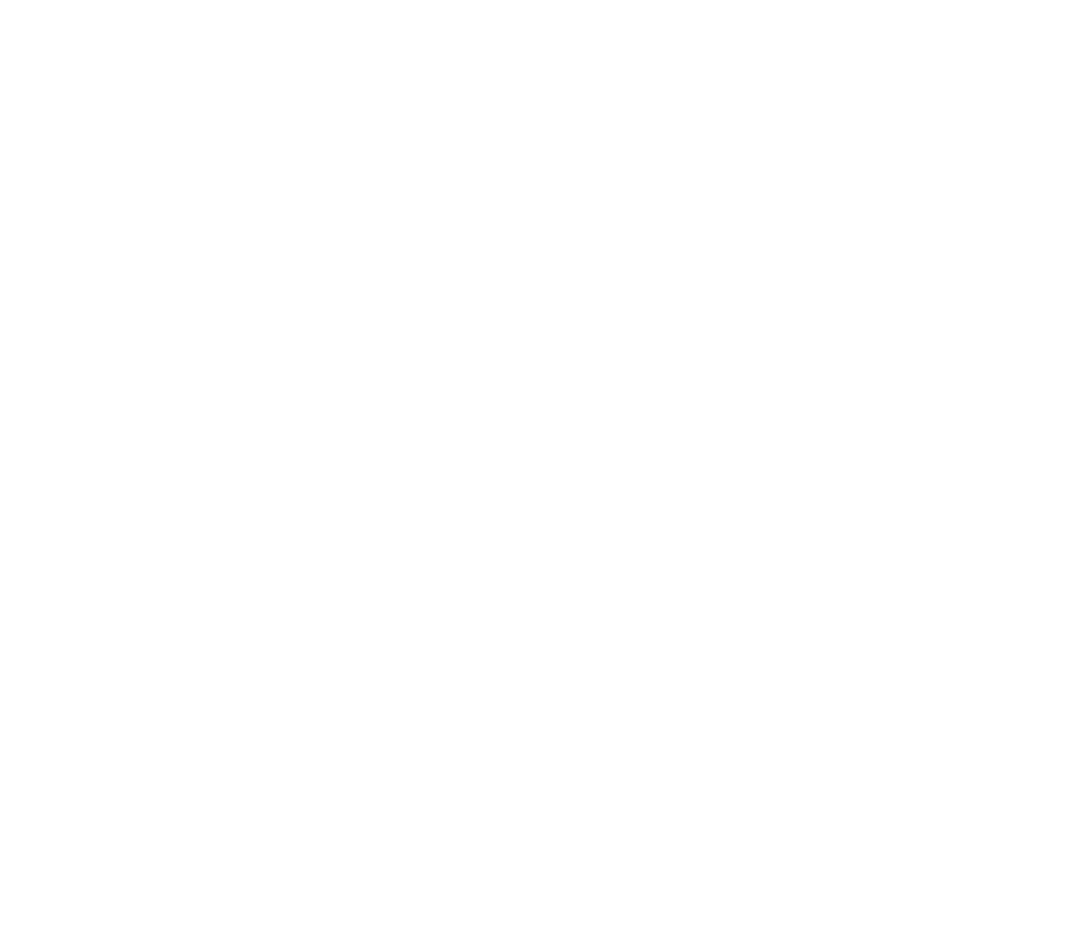
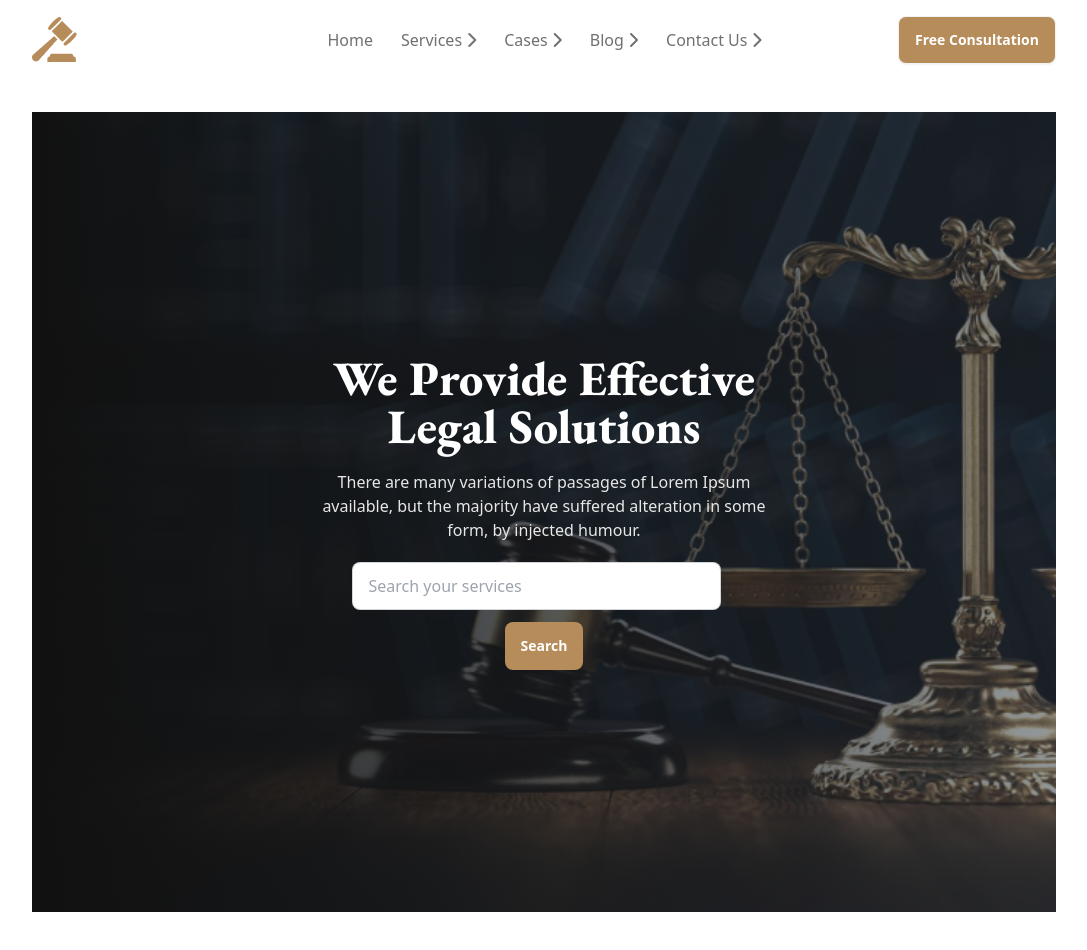
Before and after one commit to anasahammad/Justice, a plain HTML site: page index.html in a window 1280 px wide. Shown: the whole page, without its empty margins (96-1183 px from the left). Before the commit the page ends 800 px from the top, so only its background shows below. Drawn offline with nearby package versions, Linux system fonts and the light colour scheme.

Commit message:
header section done

```diff
--- a/index.html
+++ b/index.html
@@ -23,6 +23,8 @@
       rel="stylesheet"
     />
 
+    <!-- fontawosome cdn -->
+    <script src="https://kit.fontawesome.com/f9ad903031.js" crossorigin="anonymous"></script>
     <!-- custome tailwind css -->
     <script>
         tailwind.config = {
@@ -30,6 +32,7 @@
             extend: {
               colors: {
                 clifford: '#da373d',
+                baton: '#B68C5A',
               }
             }
           }
@@ -45,5 +48,46 @@
       }
     </style>
   </head>
-  <body></body>
+  <body>
+    <!----------- header start--------------- -->
+    <header class="w-4/5 mx-auto">
+        <!-- navbar start -->
+        <nav class="flex justify-between my-4 items-center">
+            <div class="logo">
+                <img src="images/logo.png" alt="">
+            </div>
+           <div class="hidden lg:block md:block">
+            <ul class="flex justify-between space-x-7 font-poppins text-[#707070]">
+                <li ><a href="">Home</a></li>
+                <li><a href="">Services  <i class="fa-solid fa-chevron-right"></i></a></li>
+                <li><a href="">Cases <i class="fa-solid fa-chevron-right"></i></a></li>
+                <li><a href="">Blog <i class="fa-solid fa-chevron-right"></i></a></li>
+                <li><a href="">Contact Us <i class="fa-solid fa-chevron-right"></i></a></li>
+            </ul>
+           </div>
+
+            <div>
+                <button class="btn bg-[#B68C5A] text-white">Free Consultation</button>
+            </div>
+
+
+        </nav>
+         <!-- navbar end -->
+
+         <!-- hero section start -->
+
+         <div class="hero  w-full lg:min-h-screen my-12" style="background-image: url(images/banner.png);">
+            <div class="hero-overlay bg-gradient-to-r from-[#111] to-[#11111100] w-full"></div>
+            <div class="hero-content text-center text-neutral-content ">
+              <div class="max-w-md">
+                <h1 class="mb-5 text-3xl lg:text-5xl font-extrabold font-eb-garamond text-white">We Provide Effective Legal Solutions</h1>
+                <p class="mb-5 text-[#E7E7E7]">There are many variations of passages of Lorem Ipsum available, but the majority have suffered alteration in some form, by injected humour.</p>
+                <input class="input input-bordered join-item lg:pr-[120px] lg:mr-4 mb-3" placeholder="Search your services"/>
+                <button class="btn bg-[#B68C5A] text-white border-none">Search</button>
+              </div>
+            </div>
+          </div>
+    </header>
+     <!-- ----------------header end------------ -->
+  </body>
 </html>
```
